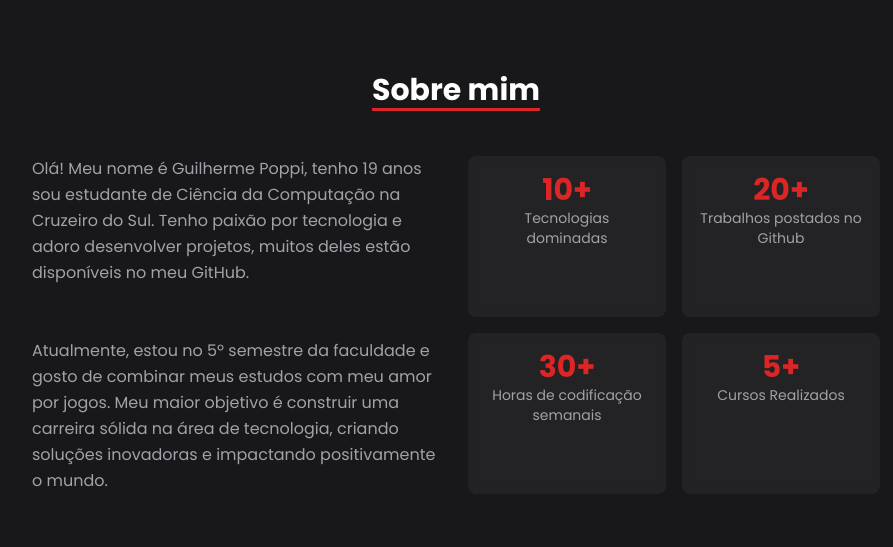
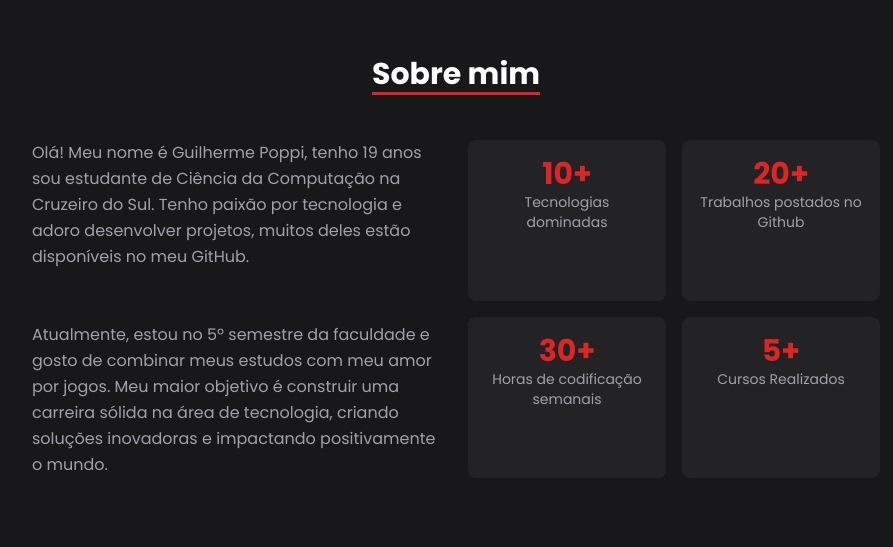
Before and after one commit to Daischi/portfolio, a React (Vite) app: page / in a window 1280 px wide. Shown: the part 933-1480 px from the top of the page, without its empty margins (184-1077 px from the left). Built offline with nearby package versions, Linux system fonts and the light colour scheme.

Commit message:
tirando margins desnecessaria

```diff
--- a/src/components/about.jsx
+++ b/src/components/about.jsx
@@ -21,7 +21,7 @@ const About = () => {
 
 
 return (
-  <section id="sobre" className="flex justify-center items-center mt-4 overflow-hidden min-h-screen">
+  <section id="sobre" className="flex justify-center items-center overflow-hidden min-h-screen">
   <div className="w-full max-w-4xl p-6 rounded-lg text-white">
     <div className="text-center mb-6">
       <span data-aos="fade-right" className="underline underline-offset-8 decoration-red-600">
```
